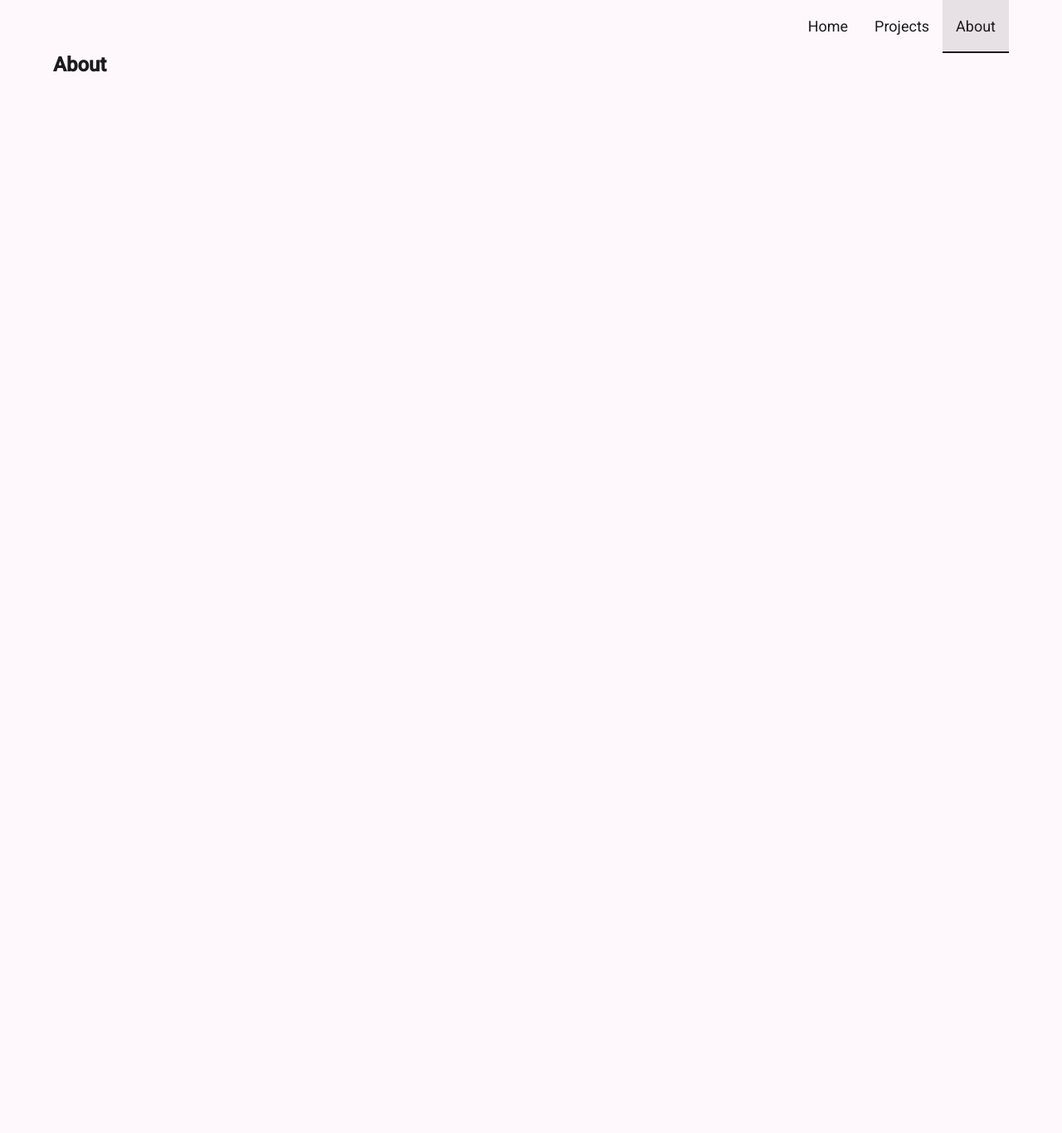
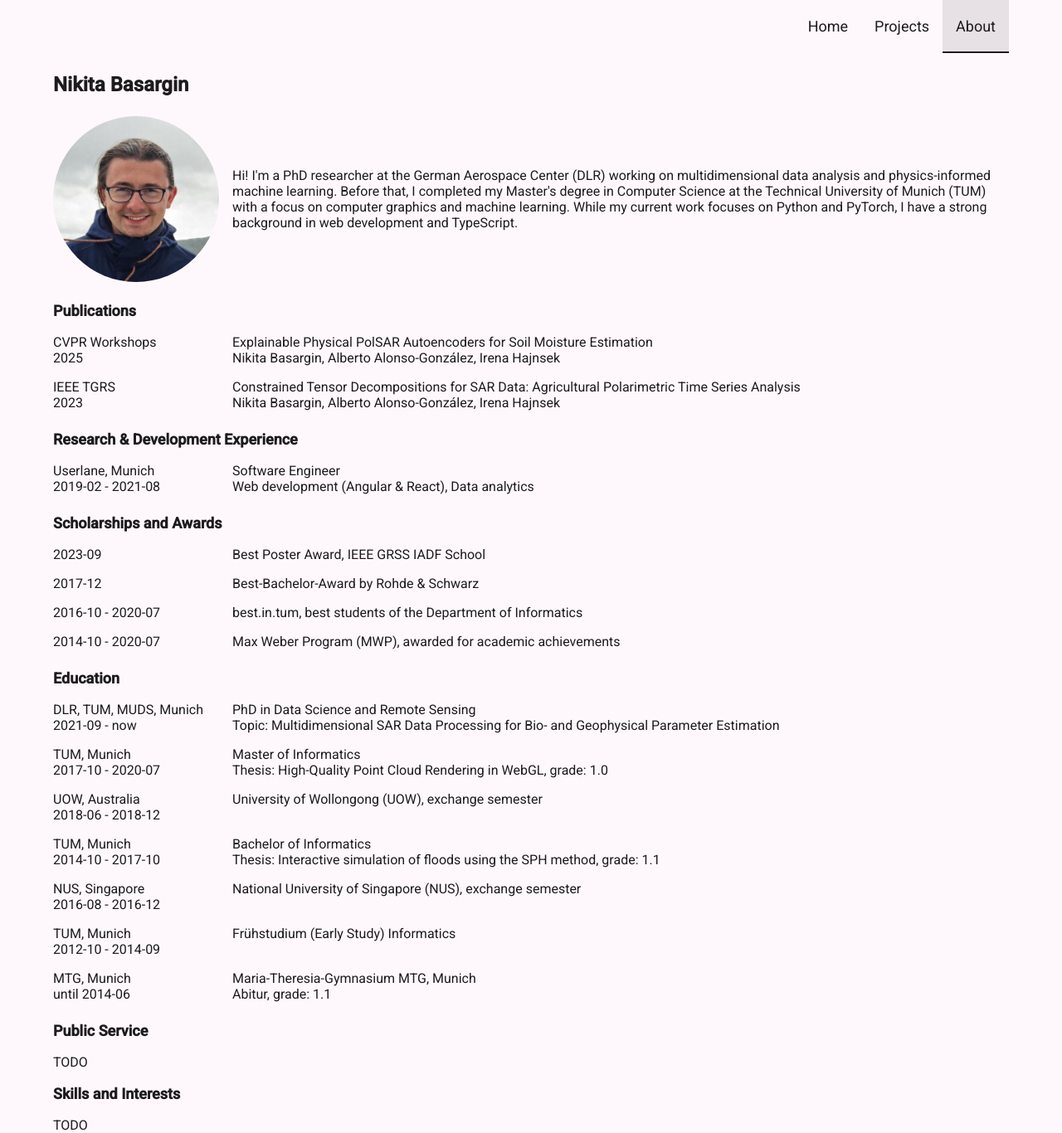
Before and after one commit to nbasargin/homepage, an Angular app: page /about in a window 1280 px wide. Shown: the whole page at 83% size. Before the commit the page ends 800 px from the top, so only its background shows below. Built offline with nearby package versions, Linux system fonts and the light colour scheme.

Commit message:
start filling about page

```diff
--- a/src/app/page-about/page-about.component.css
+++ b/src/app/page-about/page-about.component.css
@@ -0,0 +1,28 @@
+:host {
+  --column-size: 200px;
+}
+
+.about-grid {
+  display: grid;
+  grid-template-columns: var(--column-size) 1fr;
+  gap: var(--global-image-spacing);
+  justify-content: start;
+  margin-bottom: var(--global-page-spacing);
+}
+
+@media (max-width: 600px) {
+  .about-grid {
+    grid-template-columns: 1fr;
+  }
+}
+
+.profile-picture {
+  width: var(--column-size);
+  height: var(--column-size);
+  border-radius: 50%;
+  justify-self: center;
+}
+
+.personal-info {
+  align-self: center;
+}
--- a/src/app/page-about/page-about.component.ts
+++ b/src/app/page-about/page-about.component.ts
@@ -2,7 +2,130 @@ import { Component } from '@angular/core';
 
 @Component({
   selector: 'hp-page-about',
-  template: ` <div class="block-title">About</div> `,
+  template: `
+    <div class="block-title">Nikita Basargin</div>
+    <div class="about-grid">
+      <img src="/assets/about/profile-gh.jpg" alt="Profile Picture" class="profile-picture" />
+      <div class="personal-info">
+        Hi! I'm a PhD researcher at the German Aerospace Center (DLR) working on multidimensional data analysis and
+        physics-informed machine learning. Before that, I completed my Master's degree in Computer Science at the
+        Technical University of Munich (TUM) with a focus on computer graphics and machine learning. While my current
+        work focuses on Python and PyTorch, I have a strong background in web development and TypeScript.
+      </div>
+    </div>
+    <div class="block-subtitle">Publications</div>
+
+    <div class="about-grid">
+      <div>
+        <div>CVPR Workshops</div>
+        <div>2025</div>
+      </div>
+      <div>
+        <div>Explainable Physical PolSAR Autoencoders for Soil Moisture Estimation</div>
+        <div>Nikita Basargin, Alberto Alonso-González, Irena Hajnsek</div>
+      </div>
+      <div>
+        <div>IEEE TGRS</div>
+        <div>2023</div>
+      </div>
+      <div>
+        <div>Constrained Tensor Decompositions for SAR Data: Agricultural Polarimetric Time Series Analysis</div>
+        <div>Nikita Basargin, Alberto Alonso-González, Irena Hajnsek</div>
+      </div>
+    </div>
+
+    <div class="block-subtitle">Research & Development Experience</div>
+    <div class="about-grid">
+      <div>
+        <div>Userlane, Munich</div>
+        <div>2019-02 - 2021-08</div>
+      </div>
+      <div>
+        <div>Software Engineer</div>
+        <div>Web development (Angular & React), Data analytics</div>
+      </div>
+    </div>
+
+    <div class="block-subtitle">Scholarships and Awards</div>
+    <div class="about-grid">
+      <div>2023-09</div>
+      <div>Best Poster Award, IEEE GRSS IADF School</div>
+      <div>2017-12</div>
+      <div>Best-Bachelor-Award by Rohde & Schwarz</div>
+      <div>2016-10 - 2020-07</div>
+      <div>best.in.tum, best students of the Department of Informatics</div>
+      <div>2014-10 - 2020-07</div>
+      <div>Max Weber Program (MWP), awarded for academic achievements</div>
+    </div>
+
+    <div class="block-subtitle">Education</div>
+    <div class="about-grid">
+      <div>
+        <div>DLR, TUM, MUDS, Munich</div>
+        <div>2021-09 - now</div>
+      </div>
+      <div>
+        <div>PhD in Data Science and Remote Sensing</div>
+        <div>Topic: Multidimensional SAR Data Processing for Bio- and Geophysical Parameter Estimation</div>
+      </div>
+
+      <div>
+        <div>TUM, Munich</div>
+        <div>2017-10 - 2020-07</div>
+      </div>
+      <div>
+        <div>Master of Informatics</div>
+        <div>Thesis: High-Quality Point Cloud Rendering in WebGL, grade: 1.0</div>
+      </div>
+
+      <div>
+        <div>UOW, Australia</div>
+        <div>2018-06 - 2018-12</div>
+      </div>
+      <div>
+        <div>University of Wollongong (UOW), exchange semester</div>
+      </div>
+
+      <div>
+        <div>TUM, Munich</div>
+        <div>2014-10 - 2017-10</div>
+      </div>
+      <div>
+        <div>Bachelor of Informatics</div>
+        <div>Thesis: Interactive simulation of floods using the SPH method, grade: 1.1</div>
+      </div>
+
+      <div>
+        <div>NUS, Singapore</div>
+        <div>2016-08 - 2016-12</div>
+      </div>
+      <div>
+        <div>National University of Singapore (NUS), exchange semester</div>
+      </div>
+      <div>
+        <div>TUM, Munich</div>
+        <div>2012-10 - 2014-09</div>
+      </div>
+      <div>
+        <div>Frühstudium (Early Study) Informatics</div>
+      </div>
+
+      <div>
+        <div>MTG, Munich</div>
+        <div>until 2014-06</div>
+      </div>
+      <div>
+        <div>Maria-Theresia-Gymnasium MTG, Munich</div>
+        <div>Abitur, grade: 1.1</div>
+      </div>
+    </div>
+
+    <div class="block-subtitle">Public Service</div>
+    TODO
+
+    <div class="block-subtitle">Skills and Interests</div>
+    TODO
+  `,
   host: {
     class: 'page-width',
   },
--- a/src/styles.scss
+++ b/src/styles.scss
@@ -51,7 +51,14 @@ body {
   display: block;
   font-size: 24px;
   font-weight: bold;
-  margin-bottom: 24px;
+  margin: 24px 0;
+}
+
+.block-subtitle {
+  display: block;
+  font-size: 18px;
+  font-weight: bold;
+  margin: 18px 0;
 }
 
 .image-container {
```
Also changed, not shown: src/assets/about/profile-gh.jpg (added).
